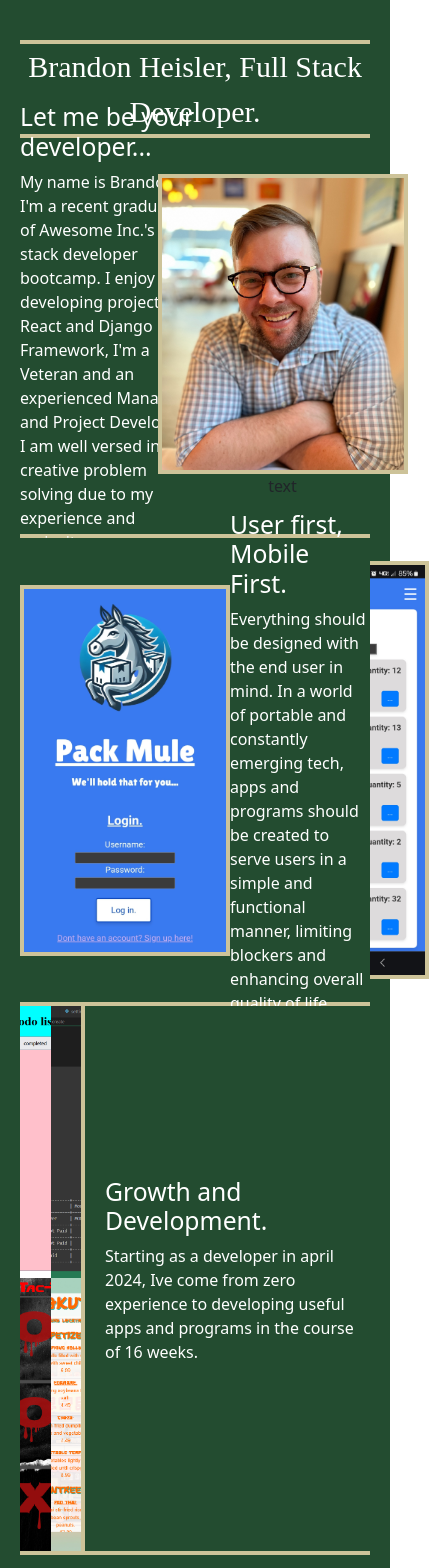
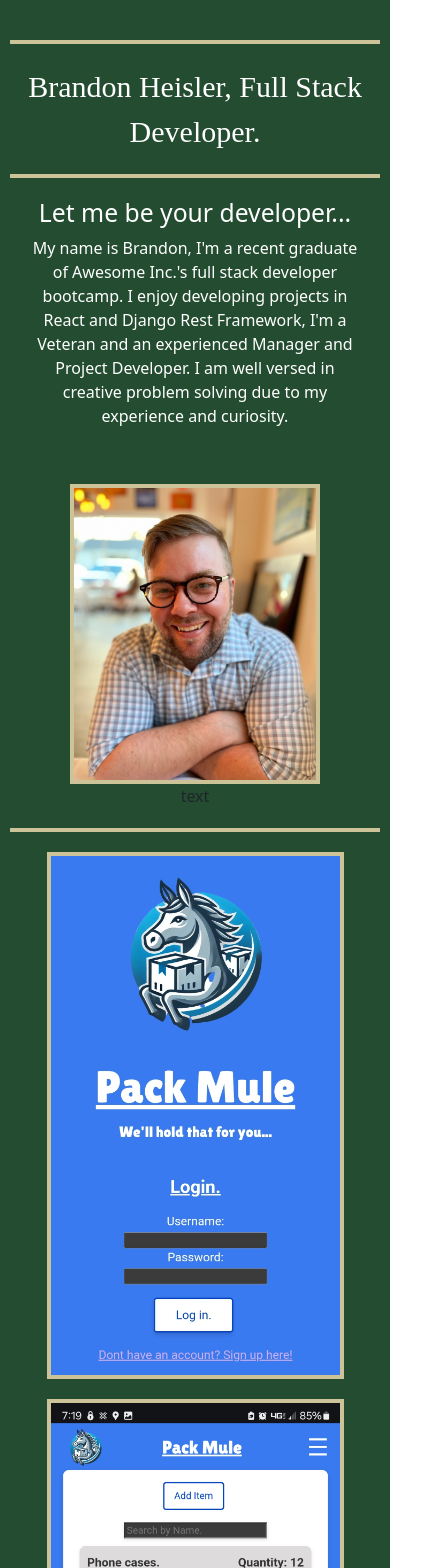
Before and after one commit to Skell87/Portfolio, a React (Vite) app: page / in a window 390 px wide. Shown: the top 1568 px of the page, 429 px wide, since content can reach past the window. Built offline with nearby package versions, Linux system fonts and the light colour scheme; a web font is replaced by a local one.

Commit message:
fixing pictures and mobile settings

```diff
--- a/src/App.css
+++ b/src/App.css
@@ -207,3 +207,67 @@ body {
   height: 100%;
   flex-grow: 2;
 } */
+
+
+
+@media only screen and (max-width: 768px) {
+  .siteBackground {
+    flex-direction: column;
+    align-items: center;
+  }
+
+  .content-wrapper {
+    width: 100%;
+    padding: 0 10px;
+  }
+
+  .header, .footer {
+    flex-direction: column;
+    text-align: center;
+    padding: 20px 10px;
+  }
+
+  .section-1, .section-2, .section-3 {
+    height: auto;
+    flex-direction: column;
+  }
+
+  .section-1-left, .section-1-right, .section-2-left, .section-2-right, .section-3-left, .section-3-right {
+    width: 100%;
+    border: none;
+    padding: 20px;
+    justify-content: center;
+  }
+
+  .section-1-right, .section-2-right {
+    border-top: 4px solid #CDC399;
+  }
+
+  .tile, .packmule, .portrait {
+    max-width: 100%;
+    height: auto;
+  }
+
+  .h2-section-right, .h2, .p {
+    text-align: center;
+  }
+
+  .section-2-left {
+    flex-direction: column;
+    align-items: center; /* Center-align items for a better look */
+  }
+
+  .packmule {
+    width: 90%; /* Adjust width as needed */
+    height: auto; /* Maintain aspect ratio */
+    max-height: 100%; /* Ensure it doesn't exceed the viewport height */
+    margin-bottom: 20px; /* Add space between stacked images */
+    border: 4px solid #CDC399; /* Add border as specified */
+  }
+
+  /* Additional styles for last four pictures */
+  .tile {
+    border: 4px solid #CDC399; /* Add border as specified */
+    margin-bottom: 10px; /* Space between images */
+  }
+}
```
